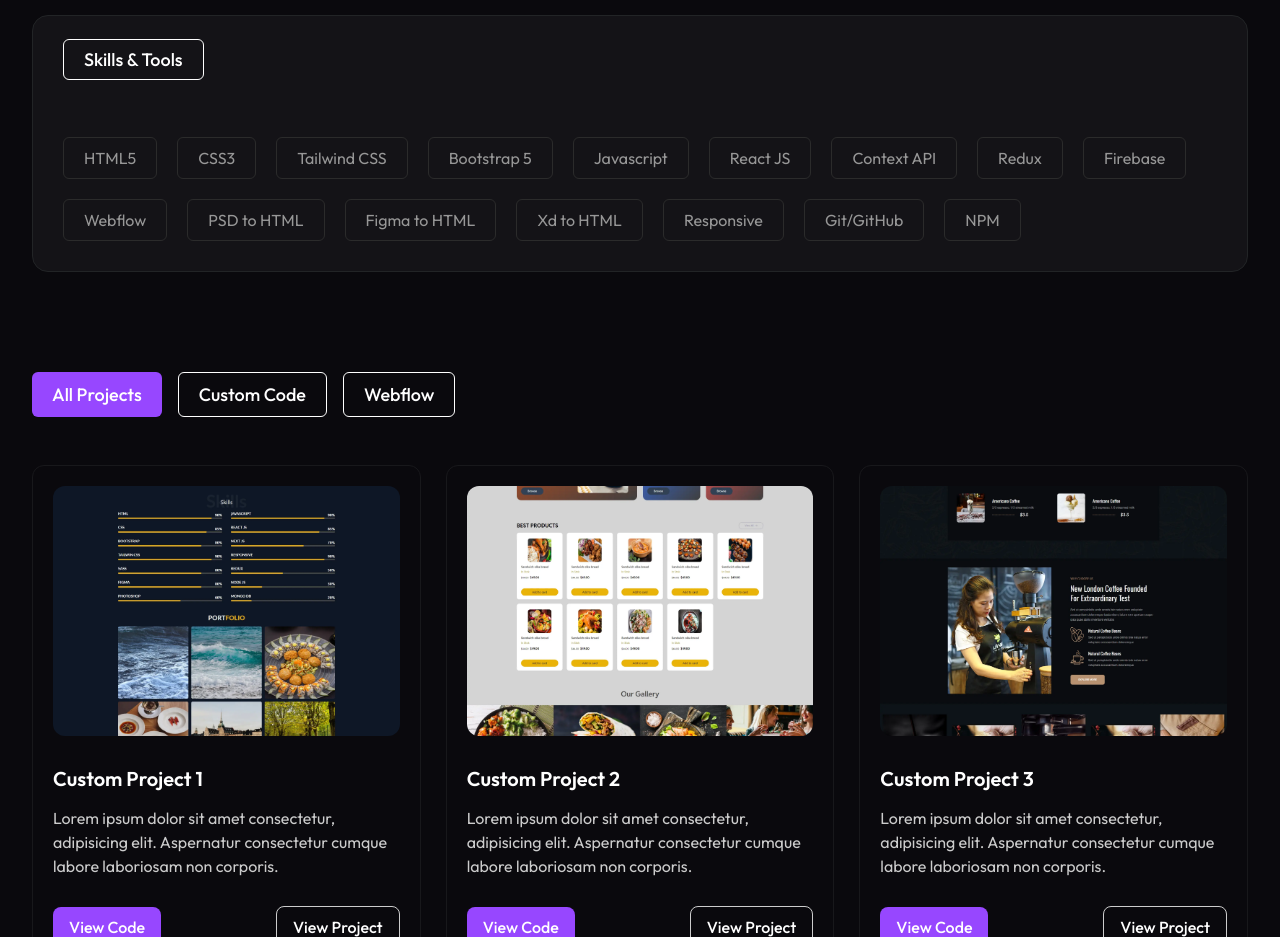
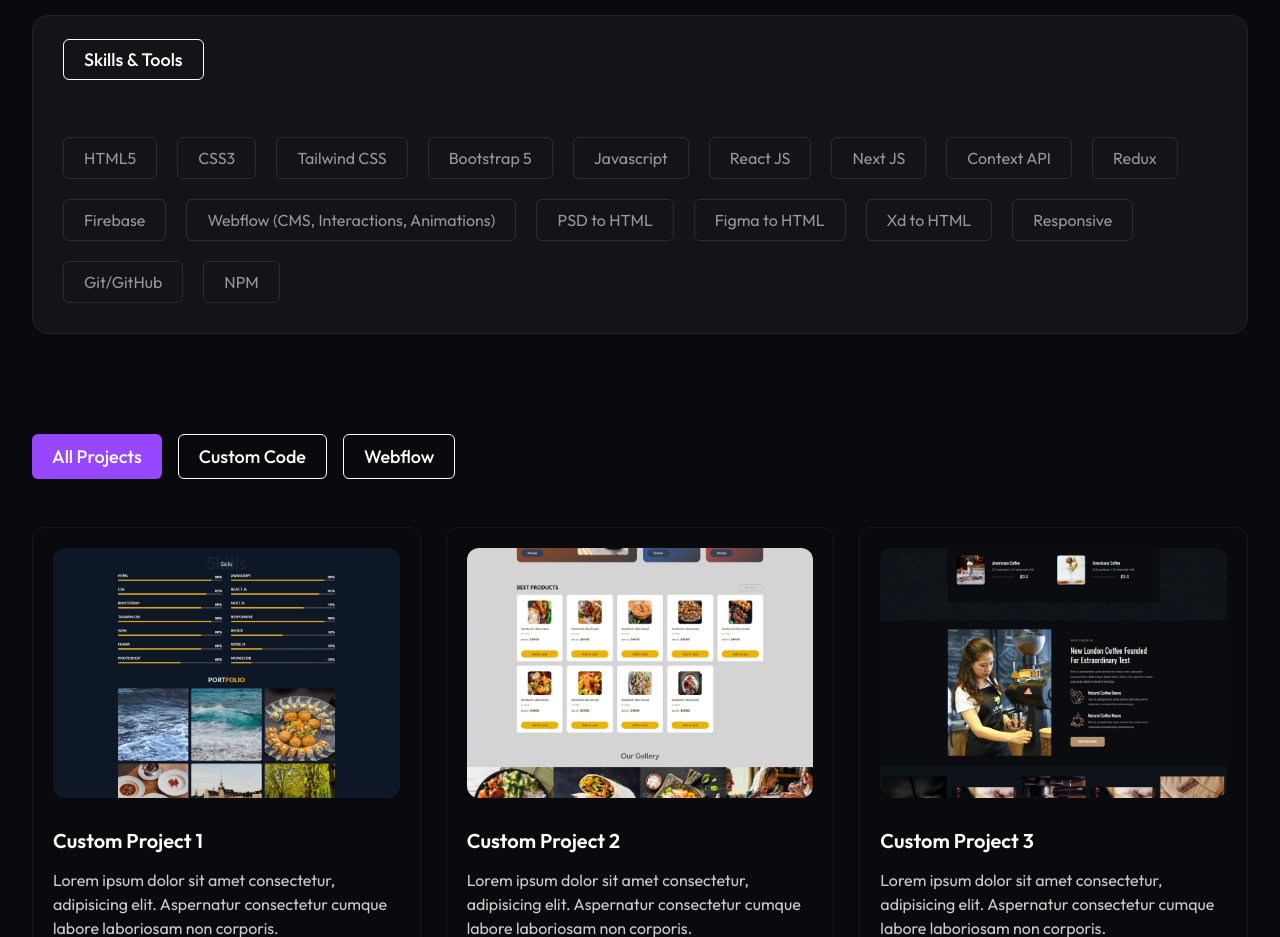
Before and after one commit to mahedi1318/portfolio-2025, a React (Vite) app: page / in a window 1280 px wide. Shown: the part 2740-3677 px from the top of the page. Built offline with nearby package versions, Linux system fonts and the light colour scheme.

Commit message:
some skills add

```diff
--- a/src/components/Home page/Skills section/Skills.jsx
+++ b/src/components/Home page/Skills section/Skills.jsx
@@ -22,6 +22,9 @@ const Skills = () => {
             name: "React JS",
         },
         {
+            name: "Next JS",
+        },
+        {
             name: "Context API",
         },
         {
@@ -31,7 +34,7 @@ const Skills = () => {
             name: "Firebase",
         },
         {
-            name: "Webflow",
+            name: "Webflow (CMS, Interactions, Animations)",
         },
         {
             name: "PSD to HTML",
```
